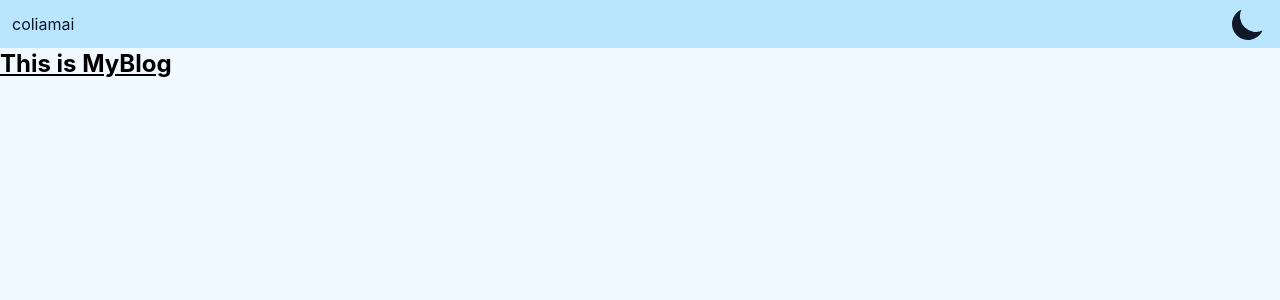
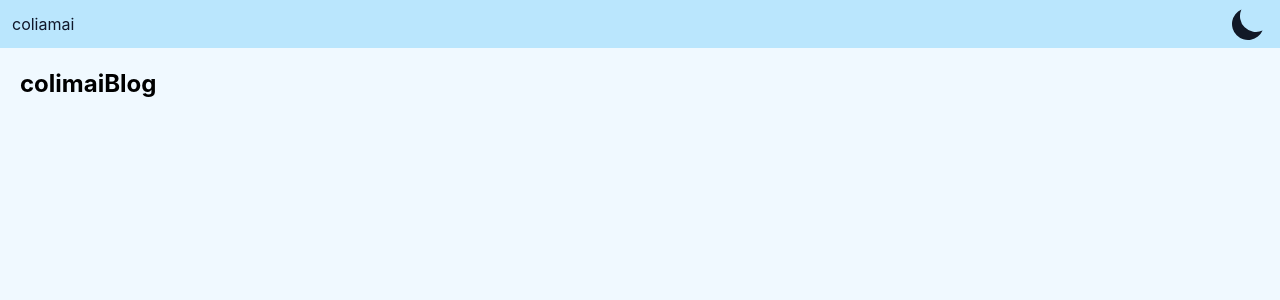
Before and after one commit to chinguyen98/myblog, a Next.js app: page / in a window 1280 px wide. Shown: the top 300 px of the page. Built offline with nearby package versions, Linux system fonts and the light colour scheme.

Commit message:
init set up getallposts

```diff
--- a/layouts/MainLayout/MainLayout.tsx
+++ b/layouts/MainLayout/MainLayout.tsx
@@ -9,7 +9,7 @@ const MainLayout = ({ children }: MainLayoutProps): JSX.Element => {
   return (
     <div className="bg-sky-50 dark:bg-slate-600 w-screen h-screen">
       <Navbar />
-      {children}
+      <div className="container mx-auto p-5">{children}</div>
     </div>
   );
 };
--- /dev/null
+++ b/models/Post.ts
@@ -0,0 +1,13 @@
+type Post = {
+  slug: string;
+  title: string;
+  date: number;
+  excerpt: string;
+  content: string;
+  image: {
+    cover: string;
+    og: string;
+  };
+};
+
+export default Post;
--- a/package.json
+++ b/package.json
@@ -13,6 +13,7 @@
     "@emotion/styled": "^11.9.3",
     "@heroicons/react": "^1.0.6",
     "@mui/material": "^5.8.4",
+    "dayjs": "^1.11.3",
     "next": "12.1.6",
     "next-themes": "^0.2.0",
     "react": "18.2.0",
--- a/pages/index.tsx
+++ b/pages/index.tsx
@@ -1,12 +1,25 @@
-import type { NextPage } from 'next';
+import type { GetStaticProps, NextPage } from 'next';
 import MainLayout from '../layouts/MainLayout';
+import Post from '../models/Post';
 
-const Home: NextPage = () => {
+type HomePageProps = {
+  posts: Post[];
+};
+
+const Home: NextPage<HomePageProps> = ({}): JSX.Element => {
   return (
     <MainLayout>
-      <div className="text-2xl font-bold underline text-black dark:text-white">This is MyBlog</div>
+      <div className="text-2xl font-bold text-black dark:text-white">colimaiBlog</div>
     </MainLayout>
   );
 };
 
+export const getStaticProps: GetStaticProps<HomePageProps> = async () => {
+  return {
+    props: {
+      posts: [],
+    },
+  };
+};
+
 export default Home;
```
Also changed, not shown: _posts/test.md (added, +10 -0 lines), 1 other file (tests, documents, lock files or other folders).
